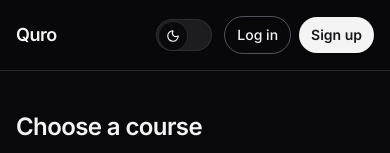
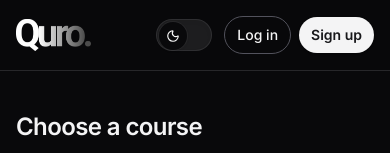
Before and after one commit to SamIron0/qaApp, a Next.js app: page / in a window 390 px wide. Shown: the top 153 px of the page. Built offline with nearby package versions, Linux system fonts and the light colour scheme; no server answers; a web font is replaced by a local one.

Commit message:
Update AppHeader to include logo images for improved branding and accessibility. Replace text link with responsive image elements for dark and light themes.

```diff
--- a/components/layout/AppHeader.tsx
+++ b/components/layout/AppHeader.tsx
@@ -1,3 +1,4 @@
+import Image from "next/image";
 import Link from "next/link";
 
 import { createClient } from "@/utils/supabase/server";
@@ -28,8 +29,23 @@ export async function AppHeader() {
   return (
     <header className="border-b border-zinc-200 bg-white/80 backdrop-blur dark:border-zinc-800 dark:bg-zinc-950/80">
       <div className="mx-auto flex max-w-5xl items-center justify-between gap-4 px-4 py-4 sm:px-6">
-        <Link href="/" className="text-lg font-semibold tracking-tight text-zinc-900 dark:text-zinc-100">
-          Quro
+        <Link href="/" className="relative flex h-8 shrink-0 items-center" aria-label="Quro home">
+          <Image
+            src="/logo-black.png"
+            alt=""
+            width={306}
+            height={333}
+            className="h-8 w-auto dark:hidden"
+            priority
+          />
+          <Image
+            src="/logo-white.png"
+            alt=""
+            width={306}
+            height={333}
+            className="hidden h-8 w-auto dark:block"
+            priority
+          />
         </Link>
         <div className="flex items-center gap-3 sm:gap-4">
           <ThemeToggle />
```
Also changed, not shown: public/logo-black.png (added), public/logo-white.png (added).
